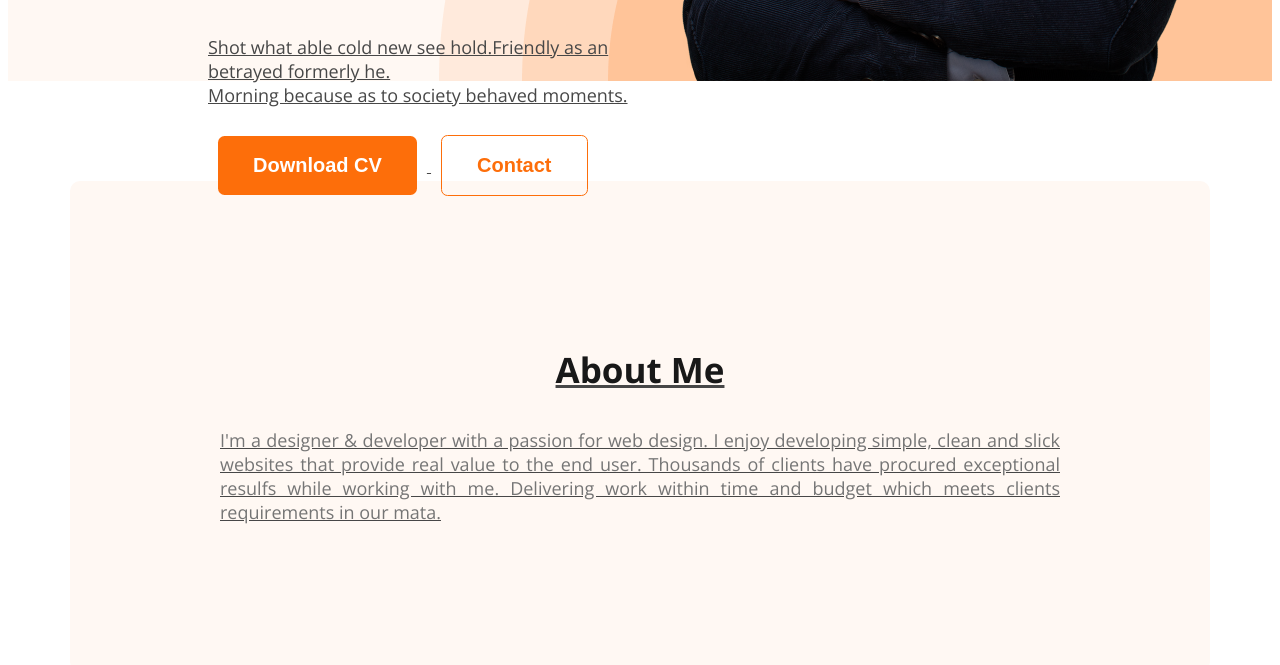
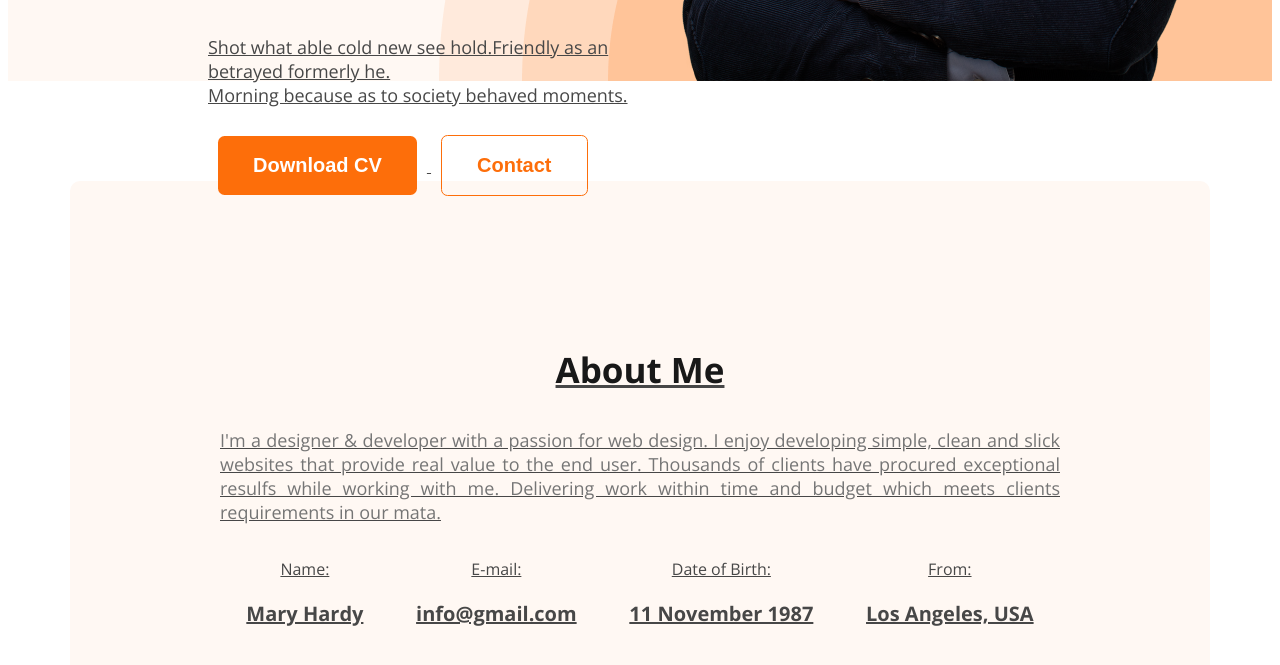
Before and after one commit to sibawayhektihar/My-portfolio, a plain HTML site: page index.html in a window 1280 px wide. Shown: the part 774-1439 px from the top of the page. Drawn offline with nearby package versions, Linux system fonts and the light colour scheme.

Commit message:
added some attribute

```diff
--- a/index.html
+++ b/index.html
@@ -36,6 +36,24 @@
       <section class="about secondary-bg">
         <h3 class="section-title">About Me</h3>
         <p class="section-description">I'm a designer & developer with a passion for web design. I enjoy developing simple, clean and slick websites that provide real value to the end user. Thousands of clients have procured exceptional resulfs while working with me. Delivering work within time and budget which meets clients requirements in our mata.</p>
+        <div class="about-items">
+          <div class="about-item">
+            <p class="item-title">Name:</p>
+            <p class="item-description">Mary Hardy</p>
+          </div>
+          <div class="about-item">
+            <p class="item-title">E-mail:</p>
+            <p class="item-description">info@gmail.com</p>
+          </div>
+          <div class="about-item">
+            <p class="item-title">Date of Birth:</p>
+            <p class="item-description">11 November 1987</p>
+          </div>
+          <div class="about-item">
+            <p class="item-title">From:</p>
+            <p class="item-description">Los Angeles, USA</p>
+          </div>
+        </div>
       </section>
 
     </main>
--- a/style/style.css
+++ b/style/style.css
@@ -87,6 +87,7 @@ nav ul{
     border: none;
     border-radius:6.5px;
     margin:10px;
+
 }
 
 .btn-primary-1{
@@ -139,6 +140,21 @@ nav ul{
     margin-top:100px;
 }
 
+.about-items{
+    display:flex;
+    justify-content:space-around;
+}
+
+.item-title{
+
+}
+
+.item-description{
+    font-size:20px;
+    font-weight:bold;
+    /* margin:15px; */
+}
+
 /* main styles */
 
 main{
```
